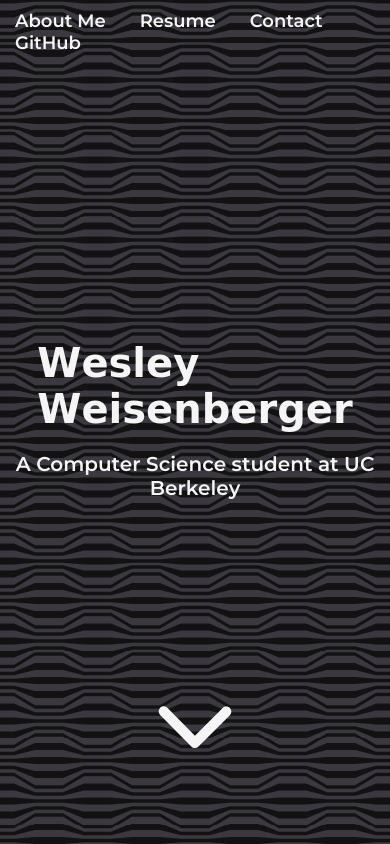
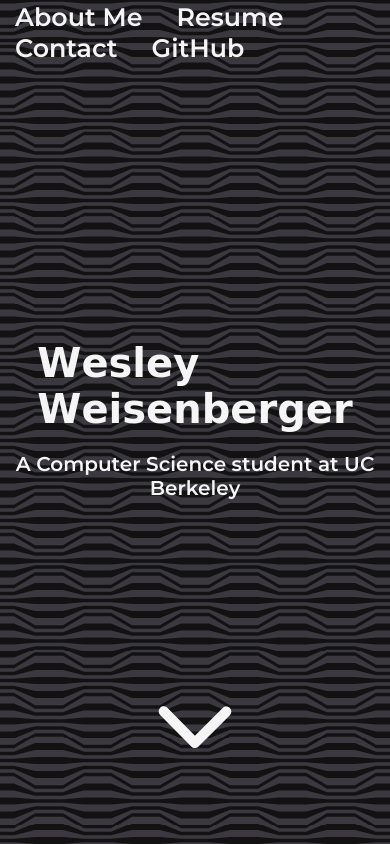
Before and after one commit to wesleynw/wesleynw.github.io, a plain HTML site: page index.html in a window 390 px wide. Shown: the top 844 px of the page. Drawn offline with Linux system fonts and the light colour scheme; a web font is replaced by a local one.

Commit message:
more responsive navbar

```diff
--- a/assets/scripts/script.js
+++ b/assets/scripts/script.js
@@ -13,12 +13,13 @@ var arrow_animation = anime({
 document.querySelector("#arrow").onmouseenter = arrow_animation.pause;
 document.querySelector("#arrow").onmouseleave = arrow_animation.play;
 
+
 let leftPosition = false;
-let widthCorrect = document.getElementById("navbarMain").offsetWidth;
-let dist = -window.innerWidth / 2 + widthCorrect / 2 + 20
-
+let navHidden = false;
 
 window.onscroll = function() {
+    let widthCorrect = document.getElementById("navbarMain").offsetWidth;
+    let dist = -window.innerWidth / 2 + widthCorrect / 2 + 20
     if (window.scrollY === 0) {
         document.getElementById("navbar").style.backgroundColor = "";
 
@@ -26,23 +27,33 @@ window.onscroll = function() {
         document.getElementById("navbar").style.backgroundColor = "#121212";
     }
     if (window.scrollY >= 350) {
-        if (window.innerWidth <= 600) {
+        if (window.innerWidth <= 600 ||
+            (document.getElementById("navbarMain").offsetWidth + (document.getElementById("nav-name").offsetWidth / 2) > (window.innerWidth / 2))) {
             document.getElementById("navbarMain").style.display = "none";
+            navHidden = true;
         }
         document.getElementById("nav-name").style.display = "inline";
         anime({
             targets: '#navbarMain',
             translateX: dist,
             duration: 250
-        })
+        });
+        anime({
+            targets: '#navbarMain a',
+            marginRight: 5,
+            marginLeft: 5,
+            fontSize: "10pt",
+            fontSize: "13pt",
+            duration: 250
+        });
         anime({
             targets: '#nav-name',
             opacity: 1,
             duration: 500
-        })
+        });
         leftPosition = true;
     } else if (leftPosition === true && window.scrollY <= 350) {
-        if (window.innerWidth <= 600) {
+        if (navHidden) {
             document.getElementById("navbarMain").style.display = "inline";
         }
         document.getElementById("nav-name").style.display = "none";
@@ -55,6 +66,13 @@ window.onscroll = function() {
             targets: '#nav-name',
             opacity: 0,
             duration: 500
+        })
+        anime({
+            targets: '#navbar a',
+            marginRight: 15,
+            marginLeft: 15,
+            fontSize: "3vh",
+            duration: 250
         })
     }
 }
--- a/assets/styles/style.css
+++ b/assets/styles/style.css
@@ -26,7 +26,7 @@ body {
     text-decoration: none;
     color: whitesmoke;
     font-family: 'Montserrat', sans-serif;
-    font-size: large;
+    font-size: 15pt;
     cursor: pointer;
     margin-left: 15px;
     margin-right: 15px;
```
